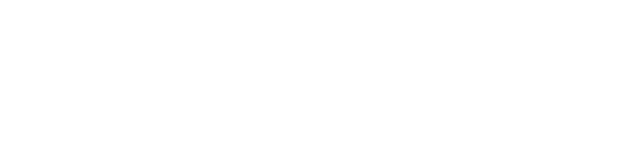
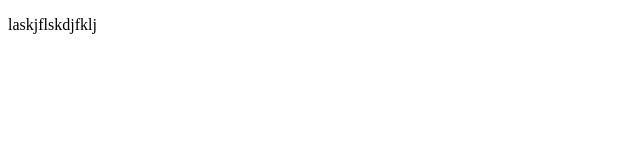
Before and after one commit to NicholasEiti/RH-escape, a plain HTML site: page index.html in a window 1280 px wide. Shown: the whole page, without its empty margins (0-640 px from the left). Drawn offline with Linux system fonts and the light colour scheme.

Commit message:
TExto aleatório

```diff
--- a/index.html
+++ b/index.html
@@ -5,6 +5,6 @@
     <title>mudei aqui</title>
 </head>
 <body>
-
+    <p>laskjflskdjfklj</p>
 </body>
 </html>
```
